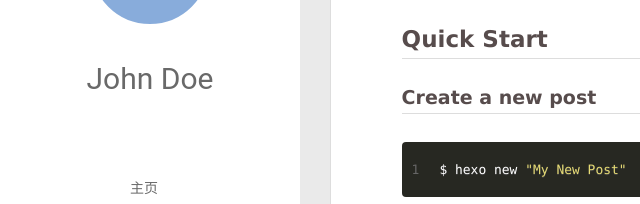
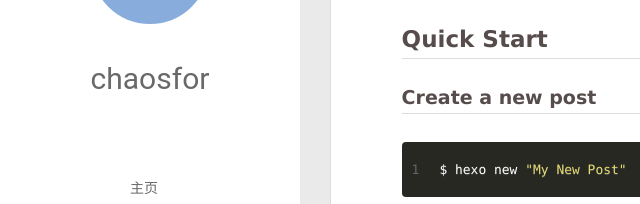
Before and after one commit to chaosFor/chaos.github.io, a plain HTML site: page index.html in a window 1280 px wide. Shown: the part 211-415 px from the top of the page, 0-640 px from the left. Drawn offline with Linux system fonts and the light colour scheme; no server answers.

Commit message:
Site updated: 2018-12-04 09:00:43

```diff
--- a/index.html
+++ b/index.html
@@ -46,7 +46,7 @@
 			<img src="" class="js-avatar">
 		</a>
 		<hgroup>
-		  <h1 class="header-author"><a href="/">John Doe</a></h1>
+		  <h1 class="header-author"><a href="/">chaosfor</a></h1>
 		</hgroup>
 
 
```
